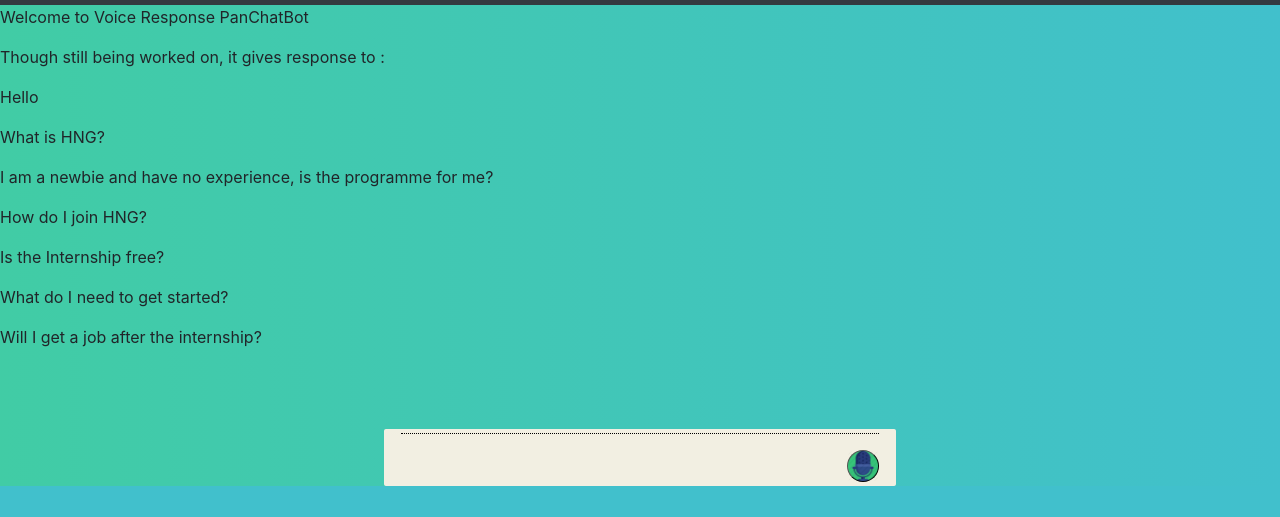
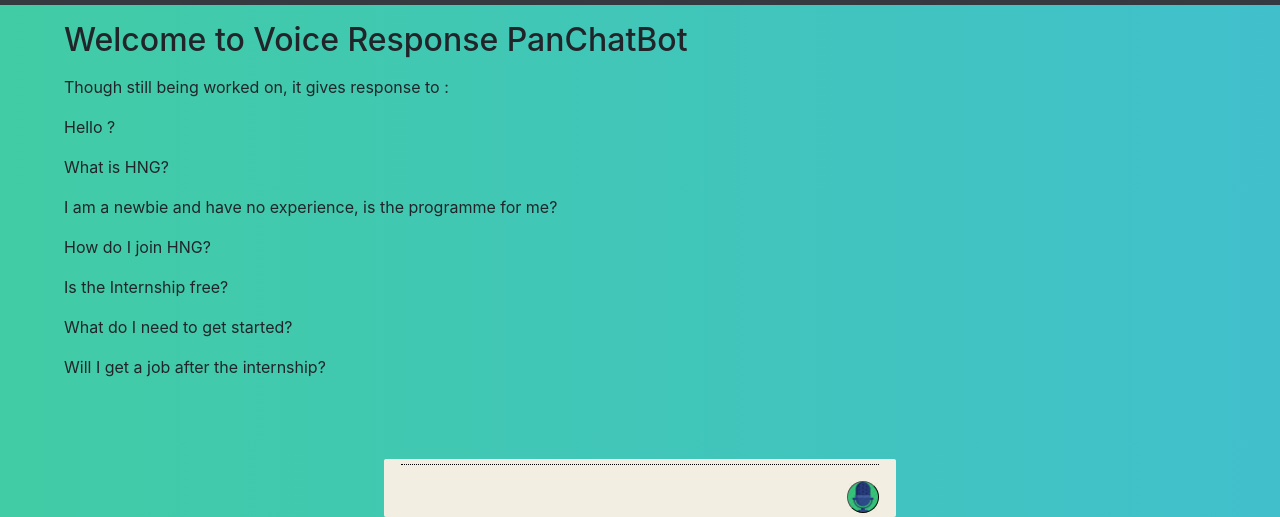
Before and after one commit to eRiickdev/PanVoiceChatBot, a plain HTML site: page index.html in a window 1280 px wide. Shown: the part 321-838 px from the top of the page. Before the commit the page ends 807 px from the top, so only its background shows below. Drawn offline with nearby package versions, Linux system fonts and the light colour scheme; files that its build step writes are made by us from their sources; files whose address does not match are found by name.

Commit message:
Corrected HTML and CSS

```diff
--- a/index.html
+++ b/index.html
@@ -81,18 +81,18 @@
 
 <body>
 
-
-    <P>Welcome to Voice Response PanChatBot</P>
+<div class="par">
+    <P ><h2> Welcome to Voice Response PanChatBot</h2></P>
     <p>Though still being worked on, it gives response to :</p>
 
-    <p>Hello</p>
+    <p>Hello ?</p>
     <p>What is HNG?</p>
     <p>I am a newbie and have no experience, is the programme for me? </p>
     <p>How do I join HNG?</p>
     <p>Is the Internship free?</p>
     <p>What do I need to get started?</p>
     <p>Will I get a job after the internship?</p>
-
+</div>
 
     <div class="container">
         <div class="text-box" contenteditable="true"></div>
--- a/panchatbot.css
+++ b/panchatbot.css
@@ -13,6 +13,11 @@
            color: #1e2440;
            overflow: scroll;
             margin-top: 10vh;
+        }
+
+        .par
+        {
+       margin-left: 5%;
         }
 
 .text-box {  max-height: 70vh;  overflow: scroll;}
```
